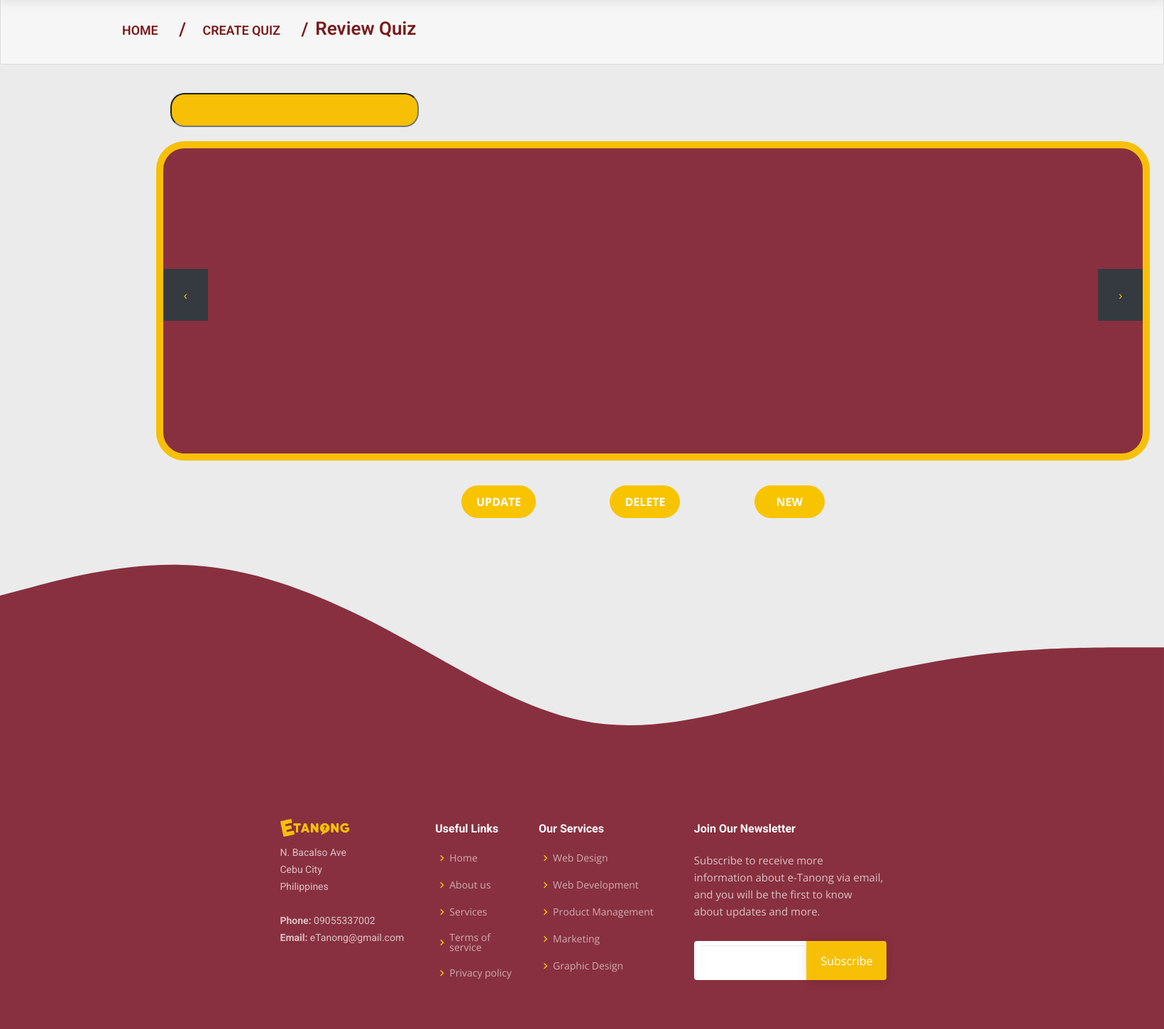
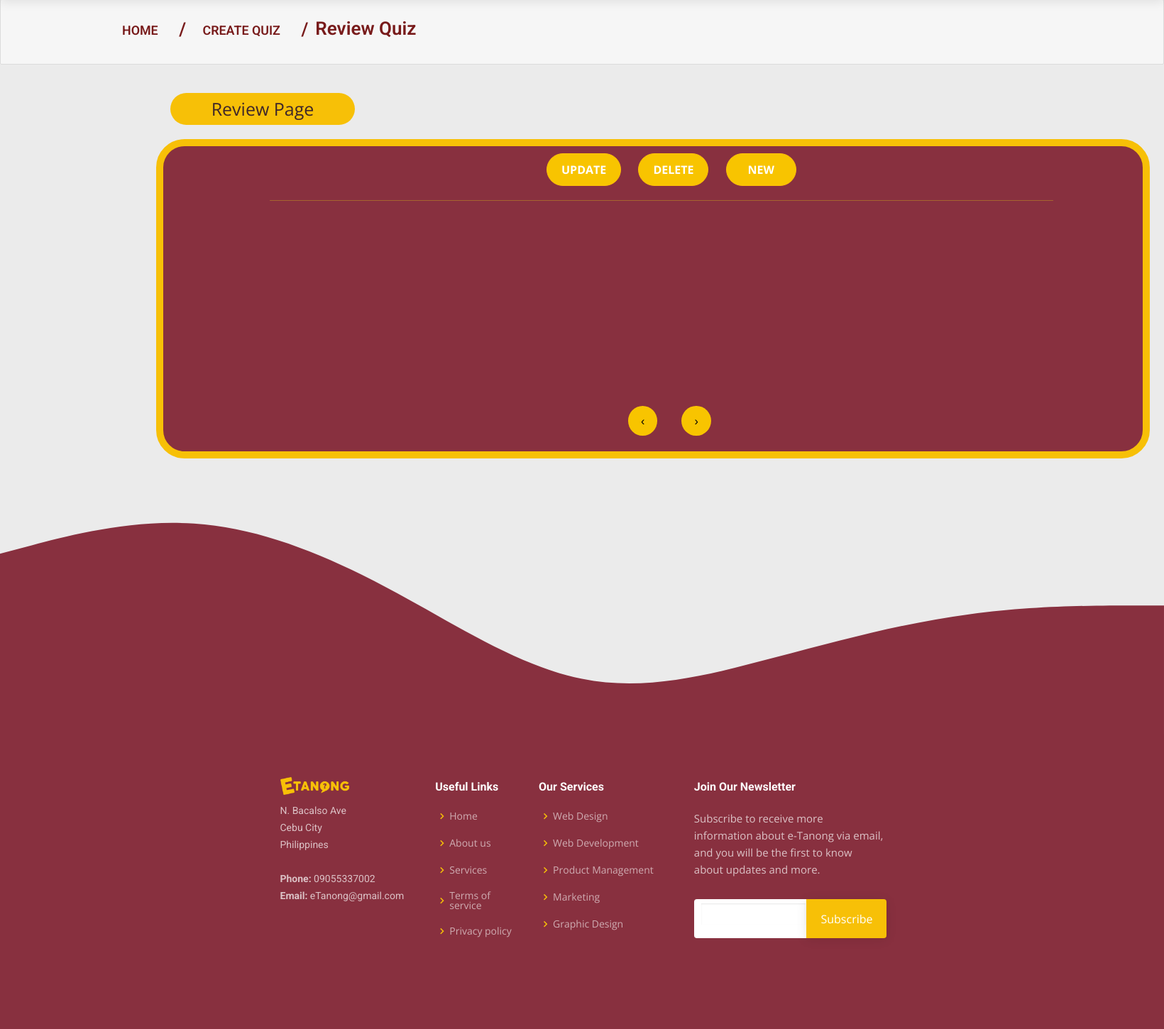
Before and after one commit to Junemhel/Capstone, a Django app: page /App/reviewpage in a window 1640 px wide. Shown: the part 71-1521 px from the top of the page at 71% size. After the commit the page ends 1393 px from the top, so only its background shows below. Run offline with Django 3.2, Linux system fonts and the light colour scheme; some libraries are stand-ins or nearby versions.

Commit message:
ReviewPage

```diff
--- a/Etanong Github Copy/App/static/assets/css/style.css
+++ b/Etanong Github Copy/App/static/assets/css/style.css
@@ -2340,20 +2340,21 @@ border-color: #c7acaf;
 
 /*Herah2*/
 .myDatalist1{
-  font-size: 25px;
+  background-color: #f7c007;
+  width: 	260px;
+  height: 45px;
+  font-size: 	25px;
+  padding-top: 10px;
   text-align: center;
-  padding: 5px;
-  padding-left: 20px;
-  padding-right: 10px;
-  border-radius: 20px;
+  border-radius: 40px;
+  color: 	#3E262A;
   margin-left: 240px;
   margin-top: 40px;
-  background-color: #f7c007;
 }
 
 .button2{
   margin-top: 10px;
-  margin-left: 650px;
+  margin-left: 540px;
   border-radius: 100px;
   background-color: #f8c400;
   color: white;
@@ -2366,7 +2367,7 @@ border-color: #c7acaf;
 
 .button3{
   margin-top: 10px;
-  margin-left: 100px;
+  margin-left: 20px;
   border-radius: 100px;
   background-color: #f8c400;
   color: white;
@@ -2378,7 +2379,7 @@ border-color: #c7acaf;
 }
 .button4{
   margin-top: 10px;
-  margin-left: 100px;
+  margin-left: 20px;
   border-radius: 100px;
   background-color: #f8c400;
   color: white;
@@ -2391,32 +2392,34 @@ border-color: #c7acaf;
 .previousround, .nextround {
   text-decoration: none;
   display: inline-block;
-  padding: 8px 16px;
-  margin-top: 170px;
-}
-
+  padding: 10px 18px;
+  margin-top: 270px;
+  margin-left: 655px;
+
+}
 
 .previousround:hover, .nextround:hover {
   background-color: #ddd;
   color: black;
 }
 .previousround + .nextround{
-  margin-left: 1250px;
+  margin-left: 30px;
+
 }
 
 .previousround, .nextround{
-  background-color: #343a40;
-    padding: 1.8rem ;
-}
-
-
+  border-radius: 50%;
+  border: #f8c400;
+  background-color: #f8c400;
+  padding: 1 rem ;
+}
+
+/*temporary link*/
 input::placeholder {
   color: #c7acaf;
   font-size: 1.4em;
   font-family: "Roboto", sans-serif;
 }
-
-
 
 .dropbtn:hover, .dropbtn:focus {
   background-color: #f7c007;
@@ -2447,6 +2450,15 @@ input::placeholder {
 .dropdown a:hover {background-color: rgb(187, 62, 62);}
 
 .show {display: block;}
+
+.underline{
+  width:80%;
+  text-align: center;
+  border: none;
+  background-color: yellow;
+  border-radius: 5px;
+  margin-left: 150px;
+}
 
 /*Herah Flashcard, naa sa reviewPageFlashcard.html*/
 
--- a/Etanong Github Copy/App/templates/base.html
+++ b/Etanong Github Copy/App/templates/base.html
@@ -108,6 +108,7 @@
           <a href="{% url 'App:createClassAdmin_view' %}">Create Class Admin</a>
           <a href="{% url 'App:randompicker_view' %}">RandomPicker</a>
           <a href="{% url 'App:reviewpageflashcard_view' %}">Flashcard</a>
+          <a href="{% url 'App:reviewpage_view' %}">Review Page</a>
 
         </div>
       </div>
--- a/Etanong Github Copy/App/templates/reviewpage.html
+++ b/Etanong Github Copy/App/templates/reviewpage.html
@@ -18,23 +18,21 @@
     </section>
     <!-- End Breadcrumbs -->
 
-  <form>
-    <input list="myDatalist" class="myDatalist1">
-    <datalist id="myDatalist">
-      <option value="Quiz 1">
-      <option value="Quiz 2">
-      <option value="Quiz 3">
-      <option value="Quiz 4">
-    </datalist>
-  </form>
+
+    <div class="myDatalist1">Review Page</div>
+
   <div class="container1">
-    <a href="#" class="previousround">&#8249;</a>
-    <a href="#" class="nextround">&#8250;</a>
+    <button class="btn btn-warning button2">UPDATE</button>
+    <button class="btn btn-warning button3">DELETE</button>
+    <button class="btn btn-warning button4">NEW</button>
+    <hr class="underline">
+    <button class="previousround">&#8249;</button>
+    <button class="nextround">&#8250;</button>
   </div>
 
-  <button class="btn btn-warning button2">UPDATE</button>
-    <button class="btn btn-warning button3">DELETE</button>
-    <button class="btn btn-warning button4">NEW</button>
+
+
+
 
 
 
```
Also changed, not shown: Etanong Github Copy/App/templates/reviewPageFlashcard.html (+38 -0 lines).
